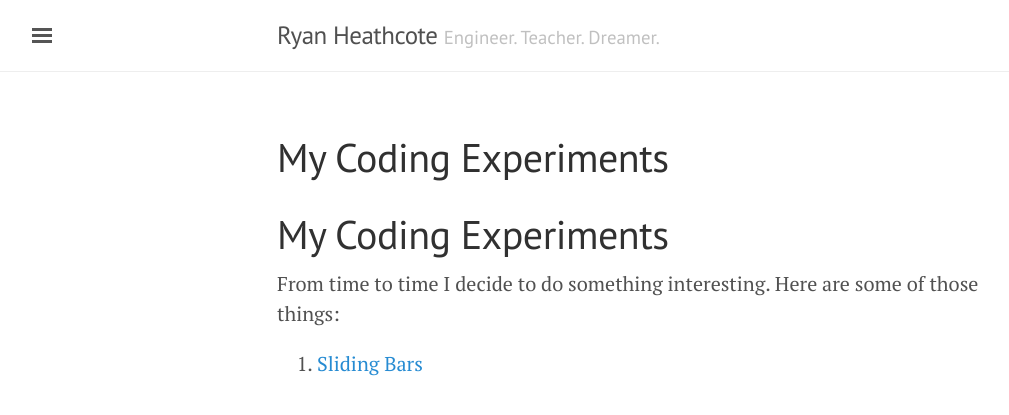
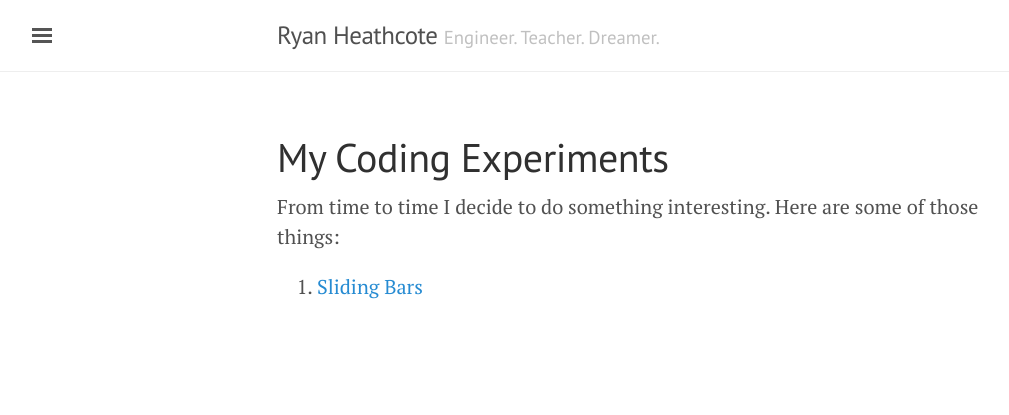
Before and after one commit to slackboxster/slackboxster.github.io, a Jekyll site: the page built from experiments/index.md, in a window 1280 px wide. Shown: the top 415 px of the page, without its empty margins (3-1012 px from the left). Built offline with Jekyll 4.4.1, drawn with Linux system fonts in a browser that asks for light colours.

Commit message:
fix the header doubling up

```diff
--- a/experiments/index.md
+++ b/experiments/index.md
@@ -4,8 +4,6 @@ title: My Coding Experiments
 permalink: experiments
 ---
 
-# My Coding Experiments
-
 From time to time I decide to do something interesting. Here are some of those things:
 
 1. [Sliding Bars](sliding.html)
```
